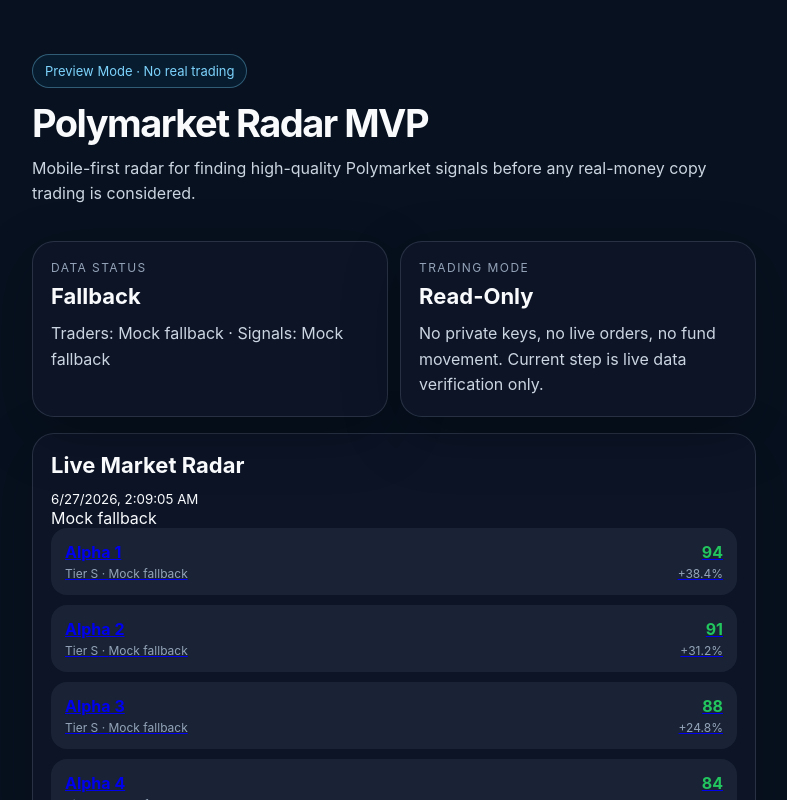
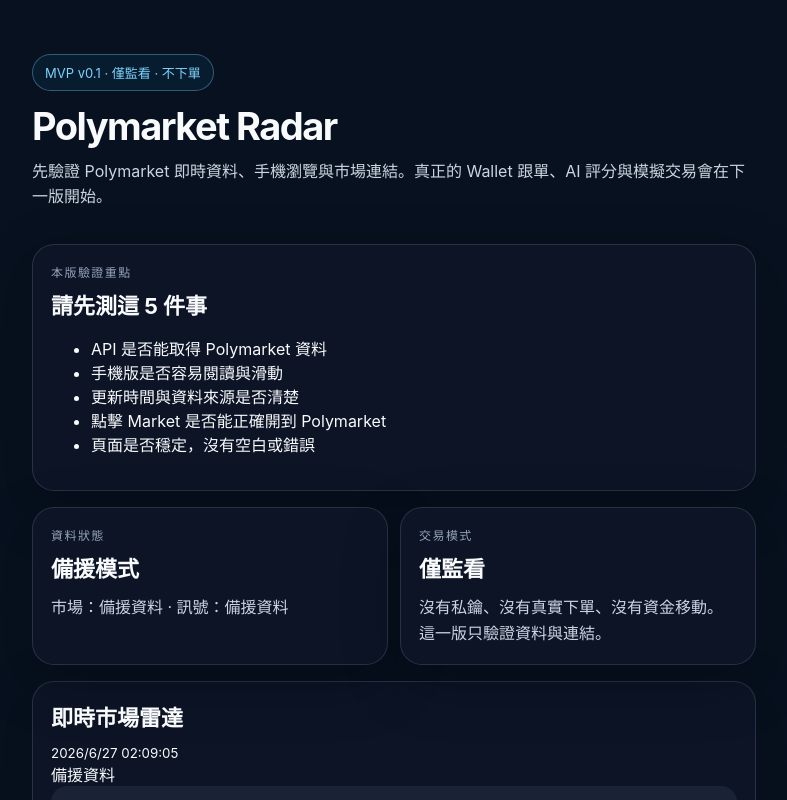
Before and after one commit to changeros-bot/Polymarket-radar-mvp, a Next.js app: page / in a window 1280 px wide. Shown: the top 800 px of the page, without its empty margins (246-1033 px from the left). Built offline with nearby package versions, Linux system fonts and the light colour scheme; no server answers.

Commit message:
Localize dashboard copy and add validation checklist

```diff
--- a/pages/index.js
+++ b/pages/index.js
@@ -9,19 +9,26 @@
 };
 
 const formatTime = (value) => {
-  if (!value) return 'Not updated yet';
+  if (!value) return '尚未更新';
   try {
-    return new Date(value).toLocaleString();
+    return new Date(value).toLocaleString('zh-TW', { hour12: false });
   } catch (_error) {
     return value;
   }
 };
 
 const sourceLabel = (payload) => {
-  if (!payload) return 'Loading';
-  if (payload.fallback) return 'Mock fallback';
+  if (!payload) return '載入中';
+  if (payload.fallback) return '備援資料';
   if (payload.source === 'polymarket-gamma') return 'Gamma API';
-  return payload.source || 'Unknown';
+  return payload.source || '未知來源';
+};
+
+const liveStatusText = (status) => {
+  if (status === 'Loading') return '載入中';
+  if (status === 'Error') return '錯誤';
+  if (status === 'Fallback') return '備援模式';
+  return '即時資料';
 };
 
 export default function Home() {
@@ -53,7 +60,7 @@
         setSignals(signalPayload);
       } catch (err) {
         if (!active) return;
-        setError(err.message || 'Failed to load dashboard data');
+        setError(err.message || '資料載入失敗');
       } finally {
         if (active) setLoading(false);
       }
@@ -75,28 +82,40 @@
   return (
     <main className="page">
       <section className="hero">
-        <div className="badge">Preview Mode · No real trading</div>
-        <h1>Polymarket Radar MVP</h1>
-        <p>Mobile-first radar for finding high-quality Polymarket signals before any real-money copy trading is considered.</p>
+        <div className="badge">MVP v0.1 · 僅監看 · 不下單</div>
+        <h1>Polymarket Radar</h1>
+        <p>先驗證 Polymarket 即時資料、手機瀏覽與市場連結。真正的 Wallet 跟單、AI 評分與模擬交易會在下一版開始。</p>
+      </section>
+
+      <section className="section validationCard">
+        <span className="label">本版驗證重點</span>
+        <h2>請先測這 5 件事</h2>
+        <ul className="checklist">
+          <li>API 是否能取得 Polymarket 資料</li>
+          <li>手機版是否容易閱讀與滑動</li>
+          <li>更新時間與資料來源是否清楚</li>
+          <li>點擊 Market 是否能正確開到 Polymarket</li>
+          <li>頁面是否穩定，沒有空白或錯誤</li>
+        </ul>
       </section>
 
       <section className="grid">
         <div className="card">
-          <span className="label">Data Status</span>
-          <h2>{liveStatus}</h2>
-          <p>{error ? error : `Traders: ${sourceLabel(traders)} · Signals: ${sourceLabel(signals)}`}</p>
+          <span className="label">資料狀態</span>
+          <h2>{liveStatusText(liveStatus)}</h2>
+          <p>{error ? error : `市場：${sourceLabel(traders)} · 訊號：${sourceLabel(signals)}`}</p>
         </div>
         <div className="card">
-          <span className="label">Trading Mode</span>
-          <h2>Read-Only</h2>
-          <p>No private keys, no live orders, no fund movement. Current step is live data verification only.</p>
+          <span className="label">交易模式</span>
+          <h2>僅監看</h2>
+          <p>沒有私鑰、沒有真實下單、沒有資金移動。這一版只驗證資料與連結。</p>
         </div>
       </section>
 
       <section className="section">
         <div className="sectionTitle">
           <div>
-            <h2>Live Market Radar</h2>
+            <h2>即時市場雷達</h2>
             <small>{formatTime(traders.updatedAt)}</small>
           </div>
           <span className={traders.fallback ? 'pill warning' : 'pill'}>{sourceLabel(traders)}</span>
@@ -106,7 +125,7 @@
             <a className="row linkRow" key={t.id || t.name} href={t.url || '#'} target="_blank" rel="noreferrer">
               <div>
                 <strong>{t.name}</strong>
-                <small>Tier {t.tier} · {t.status}</small>
+                <small>{t.tier} · {t.status}</small>
               </div>
               <div className="score">
                 <span>{t.score}</span>
@@ -120,7 +139,7 @@
       <section className="section">
         <div className="sectionTitle">
           <div>
-            <h2>Recent Read-Only Signals</h2>
+            <h2>只讀市場訊號</h2>
             <small>{formatTime(signals.updatedAt)}</small>
           </div>
           <span className={signals.fallback ? 'pill warning' : 'pill'}>{sourceLabel(signals)}</span>
@@ -134,7 +153,7 @@
               </div>
               <div className="score">
                 <span>{t.size}</span>
-                <small>{t.mode}</small>
+                <small>僅監看</small>
               </div>
             </a>
           ))}
@@ -142,9 +161,9 @@
       </section>
 
       <section className="card footerCard">
-        <span className="label">Next Step</span>
+        <span className="label">下一步</span>
         <h2>Wallet Radar</h2>
-        <p>Add wallet search and watchlist after live read-only endpoints are stable.</p>
+        <p>等 v0.1 驗證通過後，下一版開始做神人 Wallet 搜尋、追蹤清單與模擬跟單。</p>
       </section>
     </main>
   );
```
